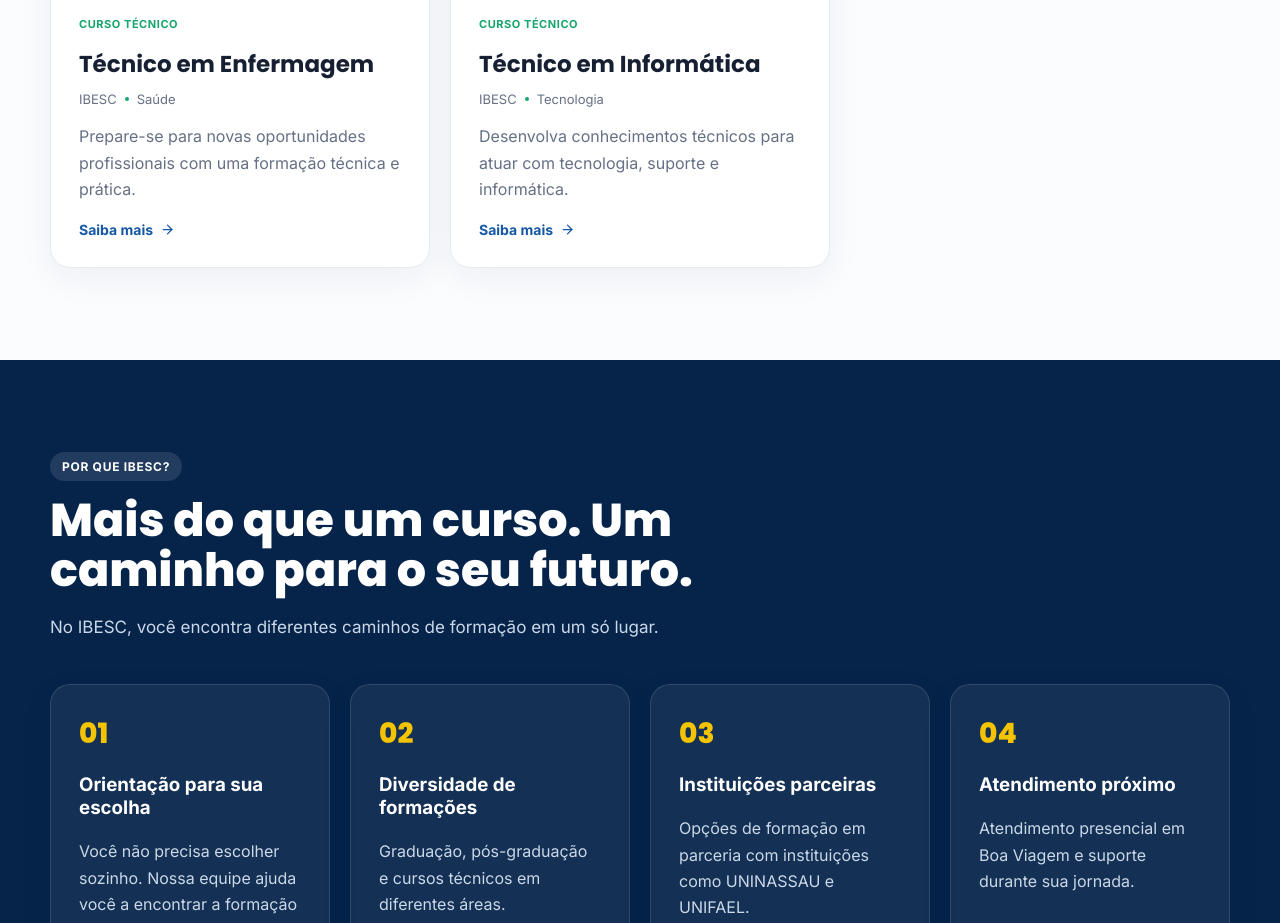
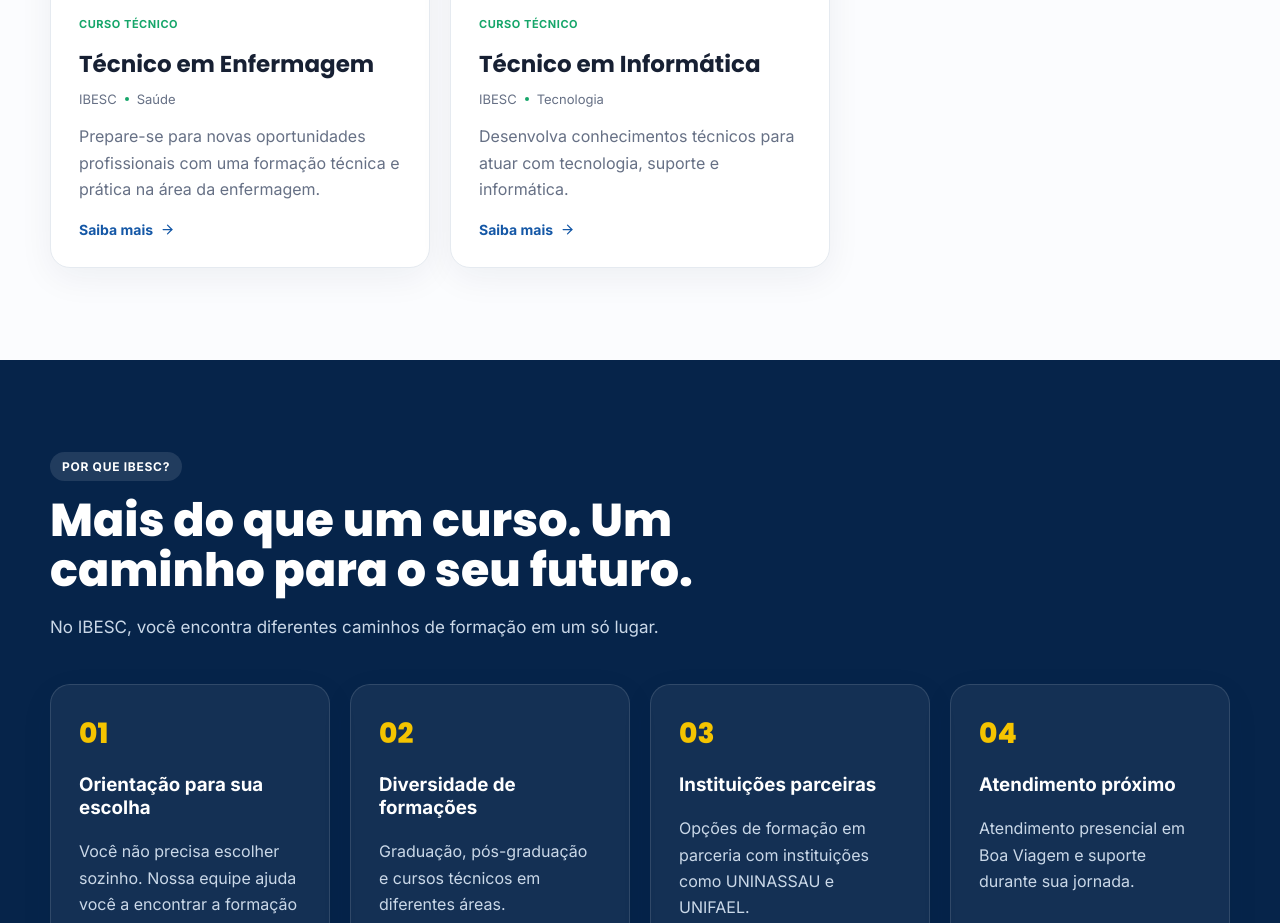
Before and after one commit to comercialexternobv-png/ibesc, a Next.js app: page / in a window 1280 px wide. Shown: the part 3160-4083 px from the top of the page. Built offline with nearby package versions, Linux system fonts and the light colour scheme.

Commit message:
feat: add technical nursing visual gallery

```diff
--- a/src/data/courses.ts
+++ b/src/data/courses.ts
@@ -4,7 +4,7 @@ export type Institution = 'IBESC' | 'UNINASSAU' | 'UNIFAEL';
 export interface Course {
   id: string; name: string; slug: string; category: CourseCategory; type: string;
   institution: Institution | Institution[]; area: string; modality?: string; duration?: string;
-  description: string; image?: string; status: 'ATIVO' | 'INATIVO' | 'EM_BREVE'; featured?: boolean;
+  description: string; image?: string; images?: string[]; status: 'ATIVO' | 'INATIVO' | 'EM_BREVE'; featured?: boolean;
   local?: string; startDate?: string; whatsapp?: string; externalUrl?: string; attendanceInfo?: string;
   audience?: string; learning?: string[]; highlights?: string[]; requirements?: string;
 }
@@ -48,7 +48,7 @@ export const courses: Course[] = [
   grad('grad-011', 'Letras - Português', 'letras-portugues', 'Licenciatura', 'Educação', 'Formação para docência e atuação profissional com língua portuguesa e literatura.', 'Encontros presenciais durante o semestre, conforme calendário acadêmico e atividades do curso.'),
   grad('grad-012', 'Matemática', 'matematica', 'Licenciatura', 'Educação', 'Formação para docência em Matemática e atuação em diferentes contextos educacionais.', 'Encontros presenciais durante o semestre, conforme calendário acadêmico e atividades do curso.'),
 
-  { id: 'tec-001', name: 'Técnico em Enfermagem', slug: 'tecnico-em-enfermagem', category: 'TECNICO', type: 'Curso Técnico', institution: 'IBESC', area: 'Saúde', description: 'Prepare-se para novas oportunidades profissionais com uma formação técnica e prática.', status: 'ATIVO', featured: true },
+  { id: 'tec-001', name: 'Técnico em Enfermagem', slug: 'tecnico-em-enfermagem', category: 'TECNICO', type: 'Curso Técnico', institution: 'IBESC', area: 'Saúde', description: 'Prepare-se para novas oportunidades profissionais com uma formação técnica e prática na área da enfermagem.', status: 'ATIVO', featured: true, image: '/images/tecnico-enfermagem-1.jpg', images: ['/images/tecnico-enfermagem-1.jpg', '/images/tecnico-enfermagem-2.jpg', '/images/tecnico-enfermagem-3.jpg'], audience: 'Pessoas que desejam ingressar ou se desenvolver profissionalmente na área da saúde por meio de uma formação técnica.', learning: ['Fundamentos e práticas de enfermagem.', 'Vivências em laboratório e situações práticas de cuidado.', 'Conhecimentos para atuação responsável em diferentes contextos de assistência.'], highlights: ['Formação técnica e prática', 'Estrutura para atividades de aprendizagem', 'Atendimento e orientação pelo IBESC'], requirements: 'Consulte o IBESC sobre requisitos de ingresso, documentação, duração e condições da turma.' },
   { id: 'tec-002', name: 'Técnico em Informática', slug: 'tecnico-em-informatica', category: 'TECNICO', type: 'Curso Técnico', institution: 'IBESC', area: 'Tecnologia', description: 'Desenvolva conhecimentos técnicos para atuar com tecnologia, suporte e informática.', status: 'ATIVO', featured: true },
 
   pos('pos-uni-001', 'Auditoria e Controladoria', 'pos-auditoria-e-controladoria', 'UNINASSAU', 'Negócios'),
```
